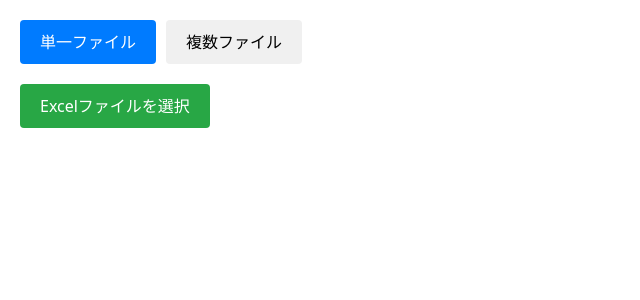
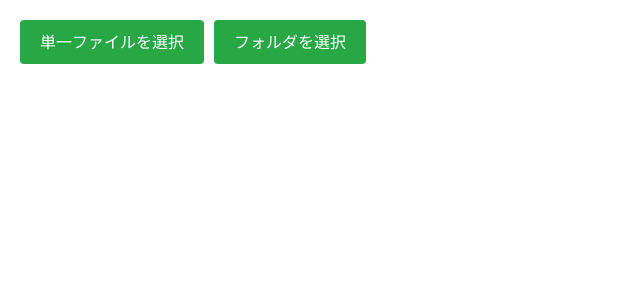
Before and after one commit to epitaq/gakuyukai-gui, a SvelteKit app: page /gakuyukai-rates in a window 1280 px wide. Shown: the top 300 px of the page, without its empty margins (0-640 px from the left). Built offline with nearby package versions, Linux system fonts and the light colour scheme.

Commit message:
とりあえず必要な機能の実装完了

```diff
--- a/src-tauri/capabilities/default.json
+++ b/src-tauri/capabilities/default.json
@@ -9,6 +9,7 @@
     "core:default",
     "opener:default",
     "dialog:allow-open",
+    "dialog:allow-save",
     "log:default",
     "log:default"
   ]
--- a/src/app.css
+++ b/src/app.css
@@ -1 +1,10 @@
 @import "tailwindcss";
+
+body {
+  user-select: none;
+  -webkit-user-select: none;
+  -moz-user-select: none;
+  cursor: default;
+  overflow: hidden;
+
+}
--- a/src/routes/dashboard/+page.svelte
+++ b/src/routes/dashboard/+page.svelte
@@ -77,12 +77,31 @@
 
   import { goto } from "$app/navigation";
 
-  function callWrapCalculateGakuyukaiRate() {
-    goto("/gakuyukai-rates?mode=single");
+  async function callWrapCalculateGakuyukaiRate() {
+    const selected = await open({
+      title: "file dialog",
+      filters: [{ name: "excel file", extensions: ["xlsx", "xls"] }],
+      multiple: false,
+      directory: false,
+    });
+
+    if (selected) {
+      goto(`/gakuyukai-rates?mode=single&path=${encodeURIComponent(selected)}`);
+    }
   }
 
-  function callWrapCalculateGakuyukaiRates() {
-    goto("/gakuyukai-rates?mode=multiple");
+  async function callWrapCalculateGakuyukaiRates() {
+    const selected = await open({
+      title: "file dialog",
+      multiple: false,
+      directory: true,
+    });
+
+    if (selected) {
+      goto(
+        `/gakuyukai-rates?mode=multiple&path=${encodeURIComponent(selected)}`,
+      );
+    }
   }
 </script>
 
--- a/src/routes/gakuyukai-rates/+page.svelte
+++ b/src/routes/gakuyukai-rates/+page.svelte
@@ -1,12 +1,8 @@
 <script lang="ts">
+  import { invoke } from "@tauri-apps/api/core";
+  import { open, save } from "@tauri-apps/plugin-dialog";
   import { page } from "$app/stores";
   import { onMount } from "svelte";
-  import { invoke } from "@tauri-apps/api/core";
-  import {
-    open,
-    type DialogFilter,
-    type OpenDialogOptions,
-  } from "@tauri-apps/plugin-dialog";
 
   interface CircleInfo {
     name: string;
@@ -15,26 +11,49 @@
     gakuyukai_member_count: number;
     rate_string: string;
   }
-
   interface CircleGakuyukaiRates {
     circles: CircleInfo[];
     error_file_path: string[];
   }
-
-  let activeTab: "single" | "multiple" = "single";
-  let singleFileResult: CircleInfo | null = null;
-  let multipleFileResults: CircleGakuyukaiRates | null = null;
+  let result: CircleGakuyukaiRates | null = null;
   let loading = false;
 
+  function convertSingleToMultiple(single: CircleInfo): CircleGakuyukaiRates {
+    return {
+      circles: [single],
+      error_file_path: [],
+    };
+  }
+
   onMount(() => {
+    const path = $page.url.searchParams.get("path");
     const mode = $page.url.searchParams.get("mode");
-    if (mode === "multiple") {
-      activeTab = "multiple";
+
+    if (path && mode) {
+      handlePathCalculation(path, mode);
     }
   });
 
-  function handleTabChange(tab: "single" | "multiple") {
-    activeTab = tab;
+  async function handlePathCalculation(path: string, mode: string) {
+    loading = true;
+    try {
+      if (mode === "single") {
+        const singleResult = await invoke<CircleInfo>(
+          "wrap_calculate_gakuyukai_rate",
+          { path: decodeURIComponent(path) },
+        );
+        result = convertSingleToMultiple(singleResult);
+      } else if (mode === "multiple") {
+        result = await invoke<CircleGakuyukaiRates>(
+          "wrap_calculate_gakuyukai_rates",
+          { path: decodeURIComponent(path) },
+        );
+      }
+    } catch (error) {
+      console.error("Error calculating rates via path parameter:", error);
+    } finally {
+      loading = false;
+    }
   }
 
   async function handleSingleFileSelect() {
@@ -45,16 +64,14 @@
         multiple: false,
         directory: false,
       });
-
       if (selected && typeof selected === "string") {
         loading = true;
         try {
-          const result = await invoke<CircleInfo>(
+          const singleResult = await invoke<CircleInfo>(
             "wrap_calculate_gakuyukai_rate",
             { path: selected },
           );
-          console.log(result);
-          singleFileResult = result; // 必要に応じて状態に保存
+          result = convertSingleToMultiple(singleResult);
         } catch (error) {
           console.error("Error calculating rate:", error);
         } finally {
@@ -73,16 +90,13 @@
         multiple: false,
         directory: true,
       });
-
       if (selected && typeof selected === "string") {
         loading = true;
         try {
-          const result = await invoke<CircleGakuyukaiRates>(
+          result = await invoke<CircleGakuyukaiRates>(
             "wrap_calculate_gakuyukai_rates",
             { path: selected },
           );
-          console.log(result);
-          multipleFileResults = result; // 必要に応じて状態に保存
         } catch (error) {
           console.error("Error calculating rates:", error);
         } finally {
@@ -93,62 +107,44 @@
       console.error("Error opening folder dialog:", error);
     }
   }
+
+  async function exportToExcel() {
+    if (result) {
+      try {
+        const selected = await save({
+          title: "Save Excel File",
+          defaultPath: "export.xlsx",
+        });
+        if (selected && typeof selected === "string") {
+          await invoke("wrap_export_to_excel", {
+            rates: result,
+            path: selected,
+          });
+          console.log("Exported successfully!");
+        }
+      } catch (error) {
+        console.error("Error exporting to Excel:", error);
+      }
+    }
+  }
+
+  function updateCircleName(index: number, newName: string) {
+    if (result && result.circles[index]) {
+      result.circles[index].name = newName;
+    }
+  }
 </script>
 
+<!-- HTML (unchanged) -->
 <div class="container">
   <div class="tabs">
-    <button
-      class:active={activeTab === "single"}
-      on:click={() => handleTabChange("single")}
-    >
-      単一ファイル
-    </button>
-    <button
-      class:active={activeTab === "multiple"}
-      on:click={() => handleTabChange("multiple")}
-    >
-      複数ファイル
-    </button>
-  </div>
-
-  <div class="content">
-    {#if activeTab === "single"}
-      <div class="tab-content">
     <button
       class="file-select-btn"
       on:click={handleSingleFileSelect}
       disabled={loading}
     >
-          Excelファイルを選択
+      単一ファイルを選択
     </button>
-        {#if loading}
-          <p>処理中...</p>
-        {/if}
-        {#if singleFileResult}
-          <table>
-            <thead>
-              <tr>
-                <th>団体名</th>
-                <!-- <th>ファイルパス</th> -->
-                <th>総メンバー数</th>
-                <th>学友会メンバー数</th>
-                <th>学友会率</th>
-              </tr>
-            </thead>
-            <tbody>
-              <tr>
-                <td>{singleFileResult.name}</td>
-                <!-- <td>{singleFileResult.file_path}</td> -->
-                <td>{singleFileResult.member_count}</td>
-                <td>{singleFileResult.gakuyukai_member_count}</td>
-                <td>{singleFileResult.rate_string}</td>
-              </tr>
-            </tbody>
-          </table>
-        {/if}
-      </div>
-    {:else}
-      <div class="tab-content">
     <button
       class="file-select-btn"
       on:click={handleMultipleFolderSelect}
@@ -156,25 +152,36 @@
     >
       フォルダを選択
     </button>
+  </div>
   {#if loading}
     <p>処理中...</p>
   {/if}
-        {#if multipleFileResults?.circles.length}
+  {#if result?.circles.length}
+    <div class="tab-content" style="overflow: scroll; height: 400px;">
+      <h3>結果</h3>
       <table>
         <thead>
           <tr>
             <th>団体名</th>
-                <!-- <th>ファイルパス</th> -->
             <th>総メンバー数</th>
             <th>学友会メンバー数</th>
             <th>学友会率</th>
           </tr>
         </thead>
         <tbody>
-              {#each multipleFileResults.circles as circle}
+          {#each result.circles as circle, index}
             <tr>
-                  <td>{circle.name}</td>
-                  <!-- <td>{circle.file_path}</td> -->
+              <td>
+                <input
+                  type="text"
+                  value={circle.name}
+                  on:input={(e) =>
+                    updateCircleName(
+                      index,
+                      (e.target as HTMLInputElement).value,
+                    )}
+                />
+              </td>
               <td>{circle.member_count}</td>
               <td>{circle.gakuyukai_member_count}</td>
               <td>{circle.rate_string}</td>
@@ -182,49 +189,36 @@
           {/each}
         </tbody>
       </table>
+    </div>
   {/if}
-
-        {#if multipleFileResults?.error_file_path.length}
+  {#if result}
+    <button class="file-select-btn" on:click={exportToExcel} disabled={loading}>
+      エクスポート
+    </button>
+  {/if}
+  {#if result?.error_file_path.length}
     <div class="error-section">
       <h3>エラーファイル</h3>
       <ul>
-              {#each multipleFileResults.error_file_path as errorPath}
+        {#each result.error_file_path as errorPath}
           <li>{errorPath}</li>
         {/each}
       </ul>
     </div>
   {/if}
 </div>
-    {/if}
-  </div>
-</div>
 
 <style>
+  /* Styles (unchanged) */
   .container {
     padding: 20px;
   }
-
   .tabs {
     display: flex;
     gap: 10px;
     margin-bottom: 20px;
   }
-
-  .tabs button {
-    padding: 10px 20px;
-    border: none;
-    border-radius: 4px;
-    background-color: #f0f0f0;
-    cursor: pointer;
-  }
-
-  .tabs button.active {
-    background-color: #007bff;
-    color: white;
-  }
-
   .file-select-btn {
-    margin-bottom: 20px;
     padding: 10px 20px;
     background-color: #28a745;
     color: white;
@@ -232,46 +226,38 @@
     border-radius: 4px;
     cursor: pointer;
   }
-
   .file-select-btn:disabled {
     background-color: #6c757d;
     cursor: not-allowed;
   }
-
   table {
     width: 100%;
     border-collapse: collapse;
     margin-bottom: 20px;
   }
-
   th,
   td {
     padding: 12px;
     text-align: left;
     border-bottom: 1px solid #ddd;
   }
-
   th {
     background-color: #f8f9fa;
   }
-
   .error-section {
     margin-top: 30px;
     padding: 20px;
     background-color: #fff3f3;
     border-radius: 4px;
   }
-
   .error-section h3 {
     color: #dc3545;
     margin-bottom: 10px;
   }
-
   .error-section ul {
     list-style-type: none;
     padding: 0;
   }
-
   .error-section li {
     color: #dc3545;
     margin-bottom: 5px;
```
Also changed, not shown: 1 other file (tests, documents, lock files or other folders). Lines whose indentation alone changed are shown as unchanged.
